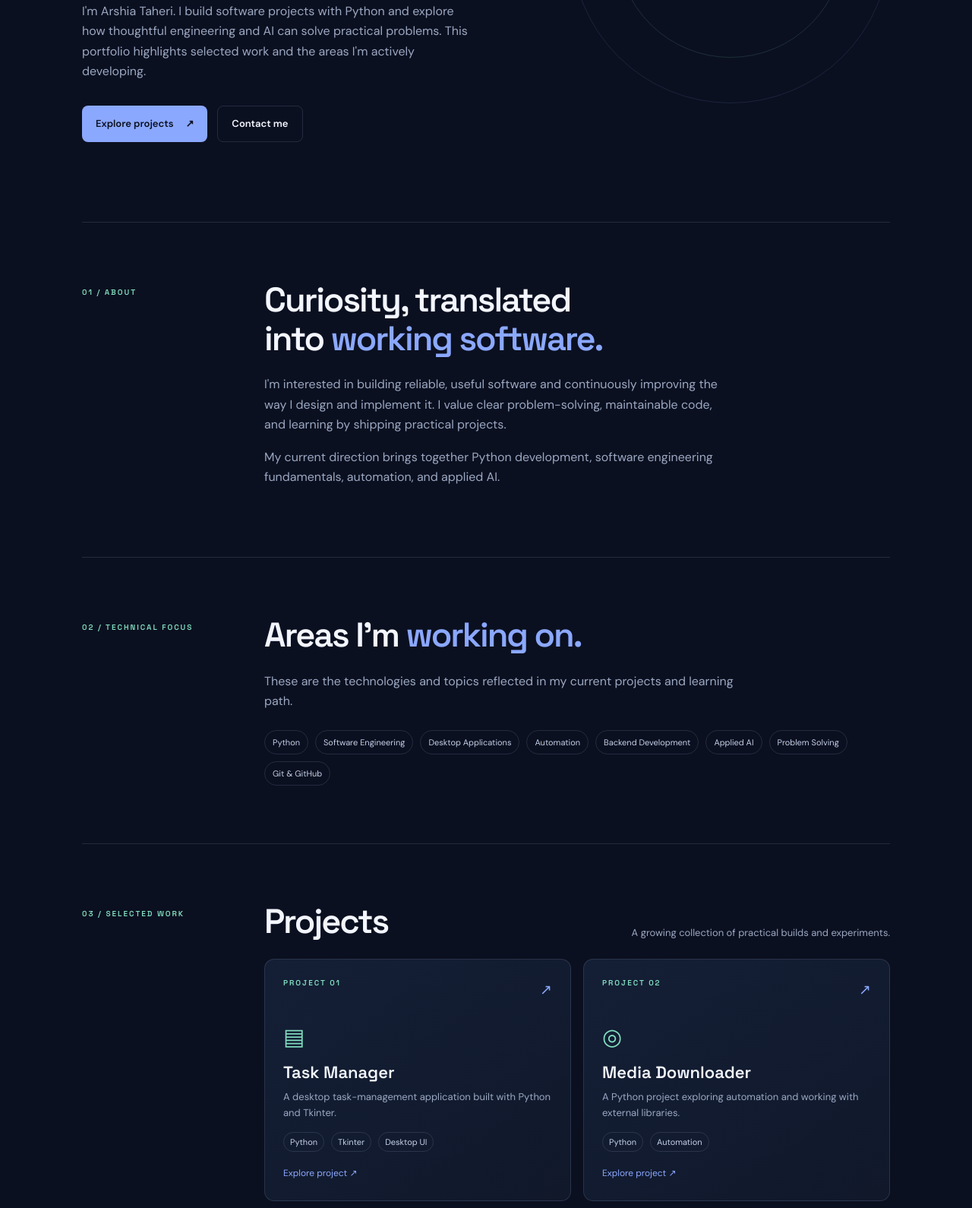
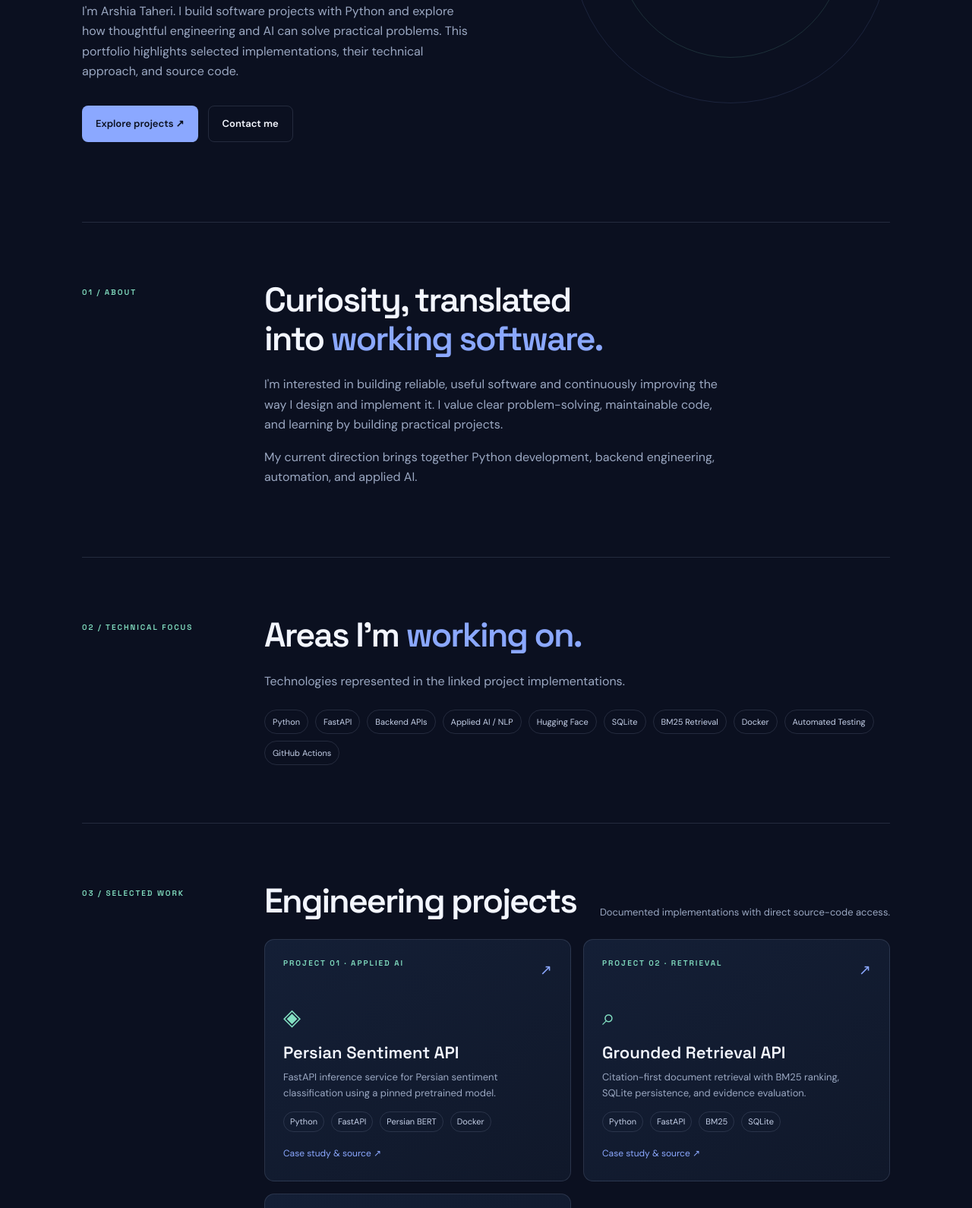
Before and after one commit to arshiataheri851-ops/portfolio, a plain HTML site: page index.html in a window 1280 px wide. Shown: the part 441-2031 px from the top of the page at 76% size. Drawn offline with Linux system fonts and the light colour scheme.

Commit message:
Feature verified engineering projects with source links

```diff
--- a/index.html
+++ b/index.html
@@ -1,52 +1,26 @@
 <!doctype html>
 <html lang="en">
 <head>
-  <meta charset="utf-8">
-  <meta name="viewport" content="width=device-width, initial-scale=1">
-  <meta name="description" content="Arshia Taheri — Software Engineer focused on Python, software development, and exploring AI-powered solutions.">
-  <meta name="theme-color" content="#0b1020">
-  <meta property="og:title" content="Arshia Taheri — Software Engineer">
-  <meta property="og:description" content="Selected projects, technical interests, and ways to connect.">
-  <meta property="og:type" content="website">
-  <title>Arshia Taheri — Software Engineer | Python & AI</title>
-  <link rel="stylesheet" href="assets/style.css">
+<meta charset="utf-8"><meta name="viewport" content="width=device-width, initial-scale=1">
+<meta name="description" content="Arshia Taheri — Software Engineer focused on Python, backend development, and applied AI. Explore documented engineering projects and source code.">
+<meta name="theme-color" content="#0b1020"><meta property="og:title" content="Arshia Taheri — Software Engineer"><meta property="og:description" content="Selected Python, backend, and applied AI projects."><meta property="og:type" content="website">
+<title>Arshia Taheri — Software Engineer | Python & AI</title><link rel="stylesheet" href="assets/style.css">
 </head>
 <body>
-  <header class="site-header">
-    <a class="brand" href="./" aria-label="Arshia Taheri home"><span class="brand-mark">A</span><span>ARSHIA TAHERI</span></a>
-    <nav aria-label="Main navigation">
-      <a href="#about">About</a><a href="#focus">Focus</a><a href="#projects">Projects</a><a href="#contact">Contact</a>
-    </nav>
-  </header>
-  <main>
-    <section class="hero">
-      <div class="eyebrow"><span class="status-dot"></span> SOFTWARE ENGINEER · PYTHON & AI</div>
-      <h1>Engineering ideas<br><span>into useful software.</span></h1>
-      <p class="hero-copy">I'm Arshia Taheri. I build software projects with Python and explore how thoughtful engineering and AI can solve practical problems. This portfolio highlights selected work and the areas I'm actively developing.</p>
-      <div class="hero-actions"><a class="button button-primary" href="#projects">Explore projects <span aria-hidden="true">↗</span></a><a class="button button-quiet" href="#contact">Contact me</a></div>
-      <div class="hero-orbit orbit-one"></div><div class="hero-orbit orbit-two"></div>
-    </section>
-    <section class="section" id="about">
-      <div class="section-kicker">01 / ABOUT</div>
-      <div class="section-content"><h2>Curiosity, translated<br>into <span>working software.</span></h2><p>I'm interested in building reliable, useful software and continuously improving the way I design and implement it. I value clear problem-solving, maintainable code, and learning by shipping practical projects.</p><p>My current direction brings together Python development, software engineering fundamentals, automation, and applied AI.</p></div>
-    </section>
-    <section class="section" id="focus">
-      <div class="section-kicker">02 / TECHNICAL FOCUS</div>
-      <div class="section-content"><h2>Areas I'm <span>working on.</span></h2><p>These are the technologies and topics reflected in my current projects and learning path.</p><div class="chips"><span>Python</span><span>Software Engineering</span><span>Desktop Applications</span><span>Automation</span><span>Backend Development</span><span>Applied AI</span><span>Problem Solving</span><span>Git & GitHub</span></div></div>
-    </section>
-    <section class="section projects-section" id="projects">
-      <div class="section-kicker">03 / SELECTED WORK</div>
-      <div class="section-content"><div class="section-heading"><h2>Projects</h2><p>A growing collection of practical builds and experiments.</p></div>
-        <div class="project-grid">
-          <a class="project-card" href="task-manager/"><div class="project-top"><span class="project-number">PROJECT 01</span><span class="arrow">↗</span></div><div class="project-icon">▤</div><h3>Task Manager</h3><p>A desktop task-management application built with Python and Tkinter.</p><div class="project-tags"><span>Python</span><span>Tkinter</span><span>Desktop UI</span></div><span class="card-link">Explore project ↗</span></a>
-          <a class="project-card" href="instagram-downloader/"><div class="project-top"><span class="project-number">PROJECT 02</span><span class="arrow">↗</span></div><div class="project-icon">◎</div><h3>Media Downloader</h3><p>A Python project exploring automation and working with external libraries.</p><div class="project-tags"><span>Python</span><span>Automation</span></div><span class="card-link">Explore project ↗</span></a>
-        </div>
-      </div>
-    </section>
-    <section class="section" id="contact">
-      <div class="section-kicker">04 / CONTACT</div><div class="section-content contact-panel"><h2>Let's connect<br>and build thoughtfully.</h2><p>I'm open to professional conversations, collaboration, and opportunities to contribute to meaningful software projects.</p><div class="hero-actions"><a class="button button-primary" href="https://github.com/arshiataheri851-ops">GitHub ↗</a><a class="button button-quiet" href="https://www.linkedin.com/in/arshia-taheri-5b85b33b2/" target="_blank" rel="noopener noreferrer">LinkedIn ↗</a></div></div>
-    </section>
-  </main>
-  <footer><span>© 2026 Arshia Taheri</span><span>Software Engineer · Python & AI</span></footer>
-</body>
-</html>
+<header class="site-header"><a class="brand" href="./" aria-label="Arshia Taheri home"><span class="brand-mark">A</span><span>ARSHIA TAHERI</span></a><nav aria-label="Main navigation"><a href="#about">About</a><a href="#focus">Focus</a><a href="#projects">Projects</a><a href="#contact">Contact</a></nav></header>
+<main>
+<section class="hero"><div class="eyebrow"><span class="status-dot"></span> SOFTWARE ENGINEER · PYTHON & AI</div><h1>Engineering ideas<br><span>into useful software.</span></h1><p class="hero-copy">I'm Arshia Taheri. I build software projects with Python and explore how thoughtful engineering and AI can solve practical problems. This portfolio highlights selected implementations, their technical approach, and source code.</p><div class="hero-actions"><a class="button button-primary" href="#projects">Explore projects ↗</a><a class="button button-quiet" href="#contact">Contact me</a></div><div class="hero-orbit orbit-one"></div><div class="hero-orbit orbit-two"></div></section>
+<section class="section" id="about"><div class="section-kicker">01 / ABOUT</div><div class="section-content"><h2>Curiosity, translated<br>into <span>working software.</span></h2><p>I'm interested in building reliable, useful software and continuously improving the way I design and implement it. I value clear problem-solving, maintainable code, and learning by building practical projects.</p><p>My current direction brings together Python development, backend engineering, automation, and applied AI.</p></div></section>
+<section class="section" id="focus"><div class="section-kicker">02 / TECHNICAL FOCUS</div><div class="section-content"><h2>Areas I'm <span>working on.</span></h2><p>Technologies represented in the linked project implementations.</p><div class="chips"><span>Python</span><span>FastAPI</span><span>Backend APIs</span><span>Applied AI / NLP</span><span>Hugging Face</span><span>SQLite</span><span>BM25 Retrieval</span><span>Docker</span><span>Automated Testing</span><span>GitHub Actions</span></div></div></section>
+<section class="section projects-section" id="projects"><div class="section-kicker">03 / SELECTED WORK</div><div class="section-content"><div class="section-heading"><h2>Engineering projects</h2><p>Documented implementations with direct source-code access.</p></div>
+<div class="project-grid">
+<a class="project-card" href="persian-sentiment-api/"><div class="project-top"><span class="project-number">PROJECT 01 · APPLIED AI</span><span class="arrow">↗</span></div><div class="project-icon">◈</div><h3>Persian Sentiment API</h3><p>FastAPI inference service for Persian sentiment classification using a pinned pretrained model.</p><div class="project-tags"><span>Python</span><span>FastAPI</span><span>Persian BERT</span><span>Docker</span></div><span class="card-link">Case study & source ↗</span></a>
+<a class="project-card" href="production-rag-service/"><div class="project-top"><span class="project-number">PROJECT 02 · RETRIEVAL</span><span class="arrow">↗</span></div><div class="project-icon">⌕</div><h3>Grounded Retrieval API</h3><p>Citation-first document retrieval with BM25 ranking, SQLite persistence, and evidence evaluation.</p><div class="project-tags"><span>Python</span><span>FastAPI</span><span>BM25</span><span>SQLite</span></div><span class="card-link">Case study & source ↗</span></a>
+<a class="project-card" href="webhook-reliability-platform/"><div class="project-top"><span class="project-number">PROJECT 03 · BACKEND</span><span class="arrow">↗</span></div><div class="project-icon">⇄</div><h3>Webhook Reliability</h3><p>Event delivery core with idempotency, HMAC signatures, bounded retries, and dead-letter handling.</p><div class="project-tags"><span>Python</span><span>FastAPI</span><span>HMAC</span><span>Testing</span></div><span class="card-link">Case study & source ↗</span></a>
+</div>
+<p class="diagram-note">Project pages include architecture schematics derived from their repository documentation. They are diagrams, not screenshots of running applications.</p>
+<p><a class="card-link" href="https://github.com/arshiataheri851-ops/arshiataheri851-ops" target="_blank" rel="noopener noreferrer">Browse all engineering projects on GitHub ↗</a></p>
+</div></section>
+<section class="section" id="contact"><div class="section-kicker">04 / CONTACT</div><div class="section-content contact-panel"><h2>Let's connect<br>and build thoughtfully.</h2><p>I'm open to professional conversations, collaboration, and opportunities to contribute to meaningful software projects.</p><div class="hero-actions"><a class="button button-primary" href="https://github.com/arshiataheri851-ops" target="_blank" rel="noopener noreferrer">GitHub ↗</a><a class="button button-quiet" href="https://www.linkedin.com/in/arshia-taher-5b85b33b2/" target="_blank" rel="noopener noreferrer">LinkedIn ↗</a></div></div></section>
+</main><footer><span>© 2026 Arshia Taheri</span><span>Software Engineer · Python & AI</span></footer>
+</body></html>
```
